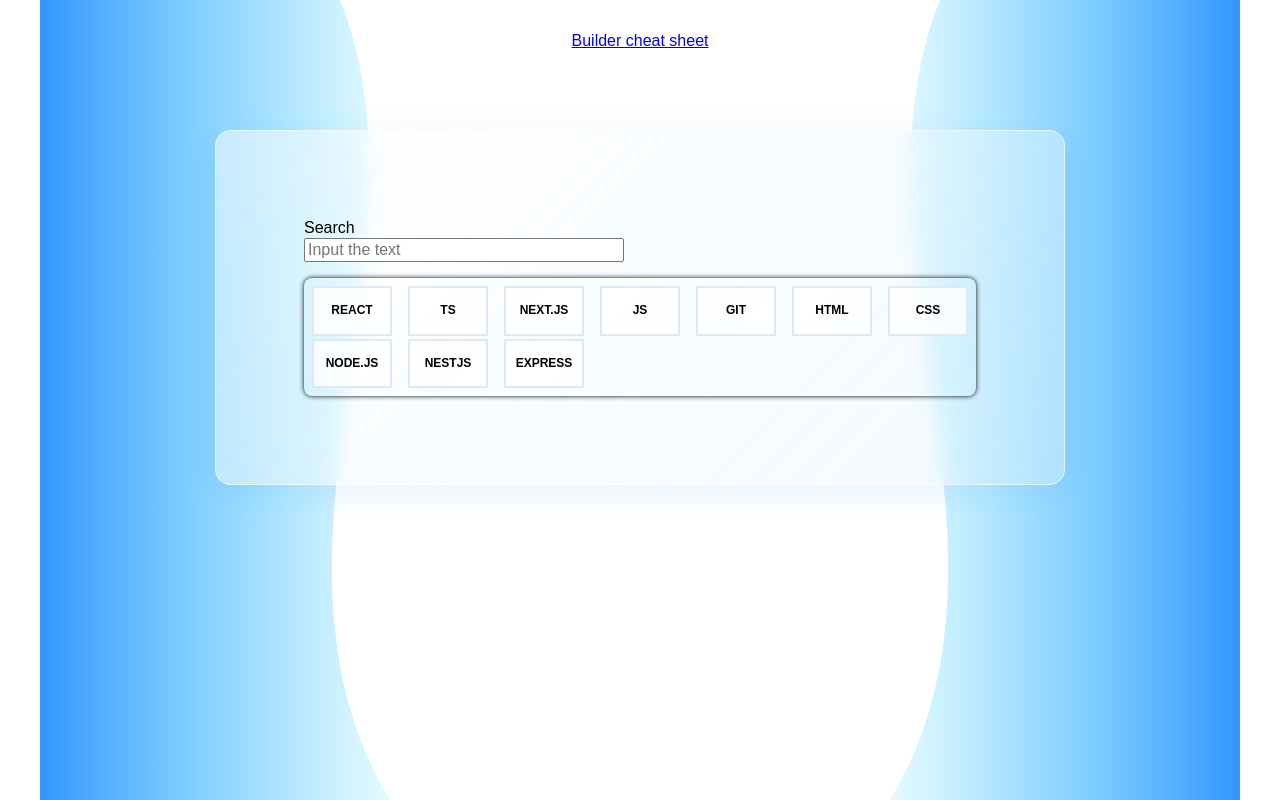
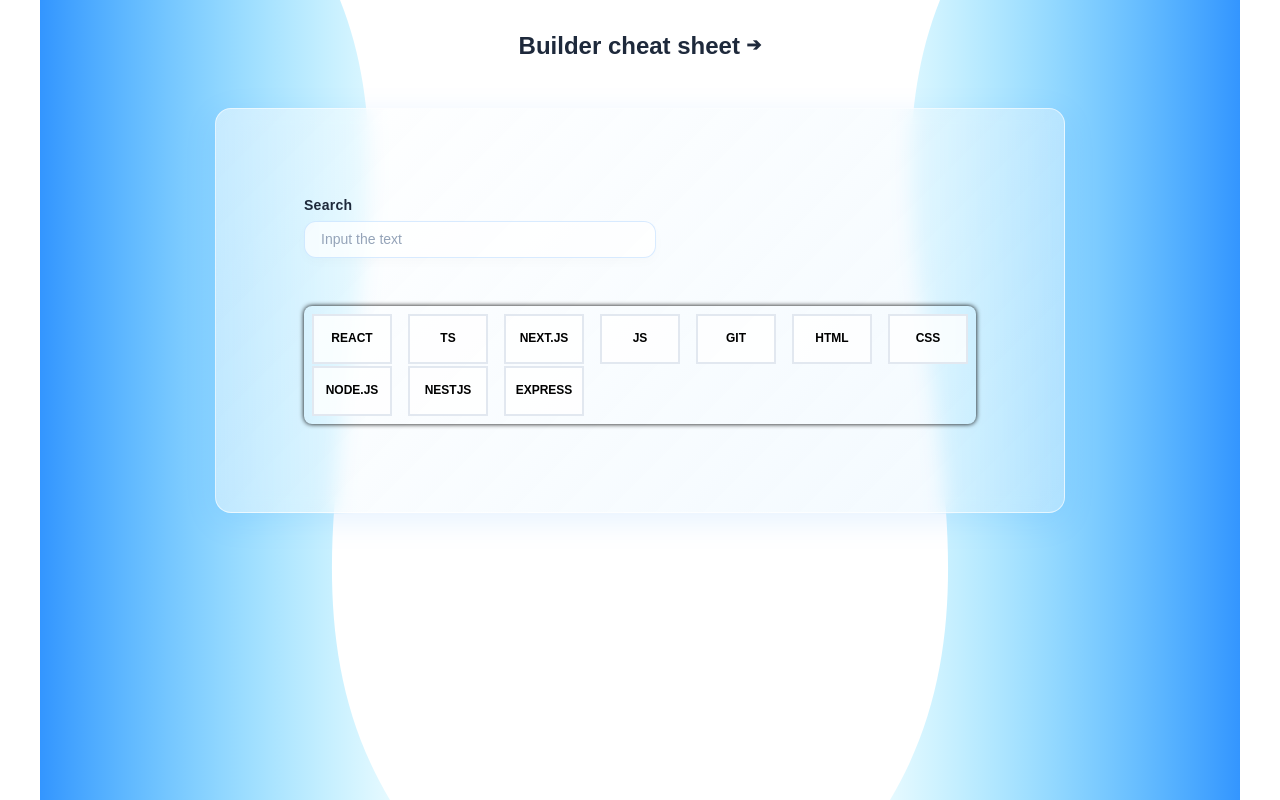
Before and after one commit to Doktorlich/cheat-sheet-hub, a Next.js app: page / in a window 1280 px wide. Built offline with nearby package versions, Linux system fonts and the light colour scheme.

Commit message:
refactor: extract subcategory logic out of HomePage

```diff
--- /dev/null
+++ b/app/components/categories/Subcategories.module.css
@@ -0,0 +1,124 @@
+.section {
+    margin-bottom: 40px; /* Отступ между большими карточками */
+    padding: 32px; /* Внутренние отступы группы */
+
+    border: 1px solid #e0f2fe; /* Едва заметный контур */
+    border-radius: 16px; /* Скругленные углы большой карточки */
+    background-color: #fff; /* Белый фон контейнера */
+    box-shadow: 0 4px 20px rgba(0, 0, 0, 0.05); /* Легкая тень */
+}
+.subcategoryTitle {
+    font-family: ui-sans-serif, system-ui, sans-serif;
+    font-size: 1.75rem;
+
+    margin-top: 0;
+    margin-bottom: 24px;
+    /* Красивая линия под заголовком */
+    padding-bottom: 12px; /* Отступ текста от линии */
+
+    color: #0284c7; /* Синеватый оттенок для заголовка */
+    border-bottom: 2px solid #e0f2fe; /* Толщина и бледный цвет линии */
+    border-radius: 2px; /* Мягкое скругление краев линии */
+}
+@keyframes fadeIn {
+    from {
+        transform: translateY(-10px);
+
+        opacity: 0;
+    }
+    to {
+        transform: translateY(0);
+
+        opacity: 1;
+    }
+}
+
+.sheets-list {
+    display: flex;
+    flex-wrap: wrap;
+
+    max-width: 65rem;
+    margin: 2rem auto;
+    padding: 0;
+
+    row-gap: 2rem;
+    column-gap: 2rem;
+}
+.sheets-list li {
+    display: flex;
+    flex: 1;
+    flex-direction: column;
+
+    max-width: 25rem;
+    padding: 1.5rem;
+
+    list-style: none;
+
+    border: 1px solid #eef2f6;
+    border-radius: 12px;
+    background-color: #fff;
+    box-shadow: 0 10px 30px rgba(0, 0, 0, 0.04);
+
+    row-gap: 1rem;
+}
+
+.sheets-list li h3 {
+    font-family: "JetBrains Mono", "Fira Code", monospace; /* Моноширинный шрифт */
+    font-size: 1.35rem;
+
+    margin: 0;
+
+    color: #087ea4; /* Фирменный синий цвет React */
+}
+.sheets-list li p {
+    font-size: 0.95rem;
+    line-height: 1.5;
+
+    margin: 0;
+
+    color: #4a5568; /* Мягкий темный цвет для лучшей читаемости */
+}
+
+.code {
+    position: relative;
+
+    overflow: hidden; /* Чтобы углы кода внутри не вылезали наружу */
+
+    border-radius: 8px;
+}
+
+.code button {
+    position: absolute;
+    top: 0.75rem;
+    right: 0.75rem; /* Позиционируем в правый верхний угол блока кода */
+
+    width: 2rem;
+    height: 2rem;
+    padding: 0;
+
+    transition: all 0.2s ease;
+
+    opacity: 0; /* Скрываем кнопку по умолчанию */
+    border: 1px solid rgba(255, 255, 255, 0.1);
+    border-radius: 6px;
+    background-color: rgba(255, 255, 255, 0.08); /* Полупрозрачный фон */
+    background-image: url("/copy.svg");
+    background-repeat: no-repeat;
+    background-position: center;
+    background-size: 55%;
+}
+
+.code:hover button {
+    opacity: 1;
+}
+
+.code button:hover {
+    cursor: pointer;
+
+    border-color: rgba(255, 255, 255, 0.25);
+    background-color: rgba(255, 255, 255, 0.15);
+}
+
+.code button:active {
+    transform: scale(0.95);
+}
--- a/app/page.module.css
+++ b/app/page.module.css
@@ -76,9 +76,9 @@
 .stacks-list li:hover {
     cursor: pointer;
 
+    color: #fff;
+    border-color: #007bff;
     background: #007bff;
-    border-color: #007bff;
-    color: #ffffff;
     box-shadow: 0 4px 12px rgba(0, 123, 255, 0.3);
 }
 
@@ -94,17 +94,125 @@
     width: 5rem;
     padding: 0.25rem;
 
+    transition: all 0.2s ease;
     text-decoration: none;
     text-transform: uppercase;
 
-
+    color: #334155;
+    border: 0.16rem solid #e2e8f0;
     background: rgba(255, 255, 255, 0.8);
-    border: 0.16rem solid #e2e8f0;
-    color: #334155;
-    transition: all 0.2s ease;
 }
 .stacks-list a:active,
 .stacks-list a:link,
 .stacks-list a:visited {
     color: #000;
 }
+/* Контейнер поиска */
+.search {
+    margin-bottom: 2rem;
+    width: 100%;
+}
+
+.search form {
+    display: flex;
+    flex-direction: column;
+    row-gap: 0.5rem; /* Отступ между текстовым лейблом и полем */
+}
+
+/* Стилизация текста "Search" */
+.search label {
+    font-size: 14px;
+    font-weight: 600;
+    letter-spacing: 0.02em;
+    /* Сине-серый глубокий оттенок, как заголовки хуков */
+    color: #1e293b;
+    text-transform: capitalize;
+}
+
+/* Стилизация поля ввода в стиле Glassmorphism */
+.search input {
+    width: 100%;
+    max-width: 22rem; /* Оптимальная ширина по сетке */
+    padding: 0.6rem 1rem;
+
+    font-size: 14px;
+    color: #1e293b;
+
+    /* Полупрозрачный стеклянный фон, как у ваших карточек */
+    background: rgba(255, 255, 255, 0.7);
+    /* Тонкая граница с легким синим оттенком */
+    border: 1px solid rgba(0, 123, 255, 0.15);
+    border-radius: 12px; /* Закругление в цвет карточек хуков */
+
+    outline: none;
+    box-shadow: 0 4px 12px rgba(0, 0, 0, 0.02);
+
+    /* Плавный переход всех эффектов */
+    transition: all 0.25s ease;
+}
+
+/* Эффект при клике (Focus) */
+.search input:focus {
+    background: #ffffff;
+    border-color: #007bff; /* Ваша фирменная синяя рамка */
+    /* Мягкое неоновое свечение вокруг инпута */
+    box-shadow: 0 0 0 4px rgba(0, 123, 255, 0.12), 0 4px 12px rgba(0, 123, 255, 0.05);
+}
+
+/* Стиль для плейсхолдера "Input the text" */
+.search input::placeholder {
+    color: #94a3b8;
+    font-size: 14px;
+}
+
+/* Очистка дефолтных системных иконок крестика в Chrome/Safari */
+.search input::-webkit-search-decoration,
+.search input::-webkit-search-cancel-button,
+.search input::-webkit-search-results-button,
+.search input::-webkit-search-results-decoration {
+    display: none;
+}
+
+
+.builder {
+    display: flex;
+    justify-content: center;
+    width: 100%;
+    margin-top: 2rem;
+    margin-bottom: 3rem;
+}
+
+/* Базовое состояние для всех типов ссылок */
+.builder a,
+.builder a:link,
+.builder a:visited,
+.builder a:active {
+    display: inline-flex;
+    align-items: center;
+    column-gap: 0.4rem; /* Отступ между текстом и стрелочкой */
+
+    font-size: 24px;
+    font-weight: 700;
+    text-decoration: none !important;
+    color: #1e293b !important;
+    transition: color 0.2s ease;
+}
+
+/* Создаем иконку стрелочки после текста */
+.builder a::after {
+    content: "➔"; /* Изящная стрелка вправо */
+    font-size: 18px; /* Чуть меньше основного текста для баланса */
+    transition: transform 0.2s ease; /* Плавное движение */
+}
+
+/* Эффект при наведении */
+.builder a:hover {
+    color: #007bff !important;
+    text-decoration: underline !important;
+    text-underline-offset: 6px;
+}
+
+/* При наведении стрелочка красиво сдвигается вправо */
+.builder a:hover::after {
+    transform: translateX(4px);
+}
```
Also changed, not shown: app/components/categories/Subcategories.tsx (added, +47 -0 lines).
